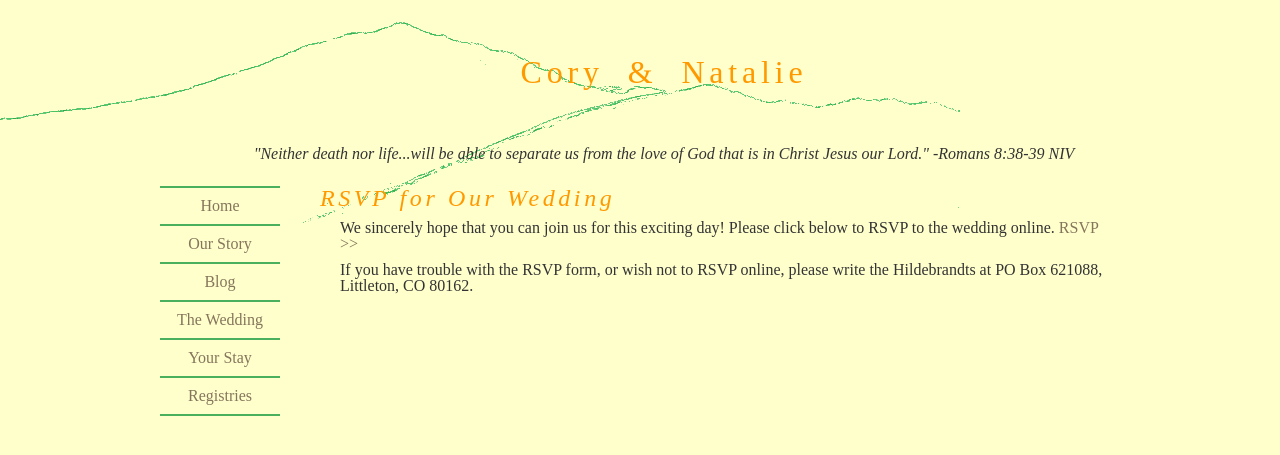
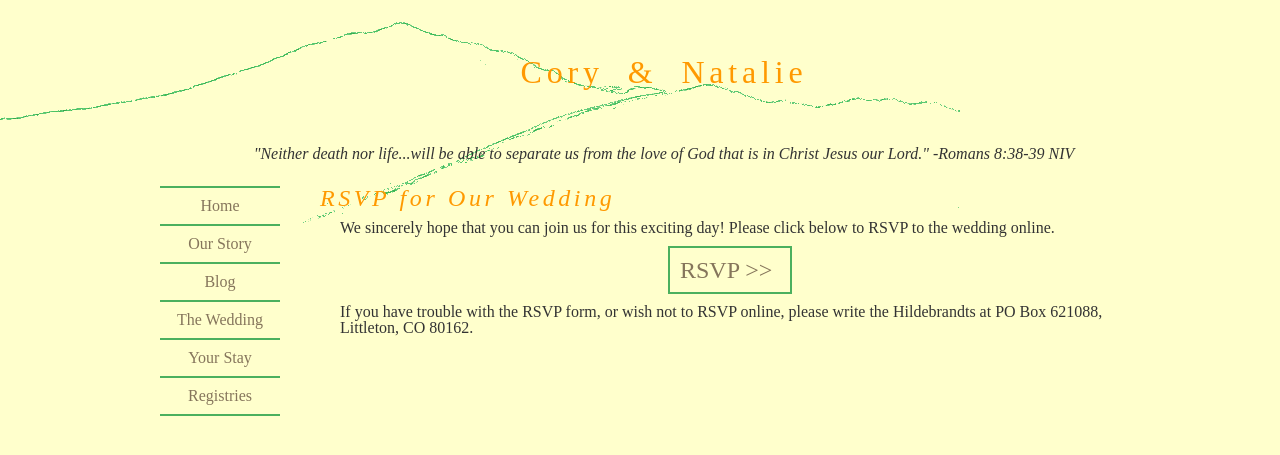
Before and after one commit to natalieh/wedding, a Jekyll site: the page built from rsvp/index.html, in a window 1280 px wide. Shown: the top 455 px of the page. Built offline with Jekyll 4.4.1, drawn with Linux system fonts in a browser that asks for light colours.

Commit message:
Update index.html

```diff
--- a/rsvp/index.html
+++ b/rsvp/index.html
@@ -8,7 +8,7 @@ layout: default
     </div>
     <p>
         We sincerely hope that you can join us for this exciting day!  Please click below to RSVP to the wedding online.
-        <a href="https://docs.google.com/forms/d/1YwDootYgcZC1dSfthRjePrtWoKRPbvkR-iU7UJ6BVEc/viewform" class="rsvp" target="blank">RSVP >></a>
+        <a href="https://docs.google.com/forms/d/1YwDootYgcZC1dSfthRjePrtWoKRPbvkR-iU7UJ6BVEc/viewform" class="actionbox" target="blank">RSVP >></a>
     </p>
     <p>
         If you have trouble with the RSVP form, or wish not to RSVP online, please write the Hildebrandts at PO Box 621088, Littleton, CO 80162.
```
